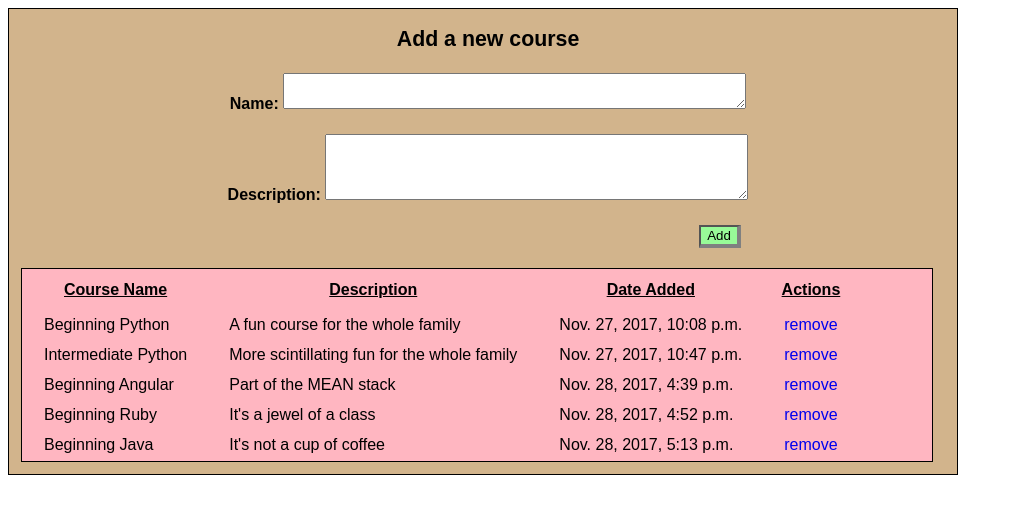
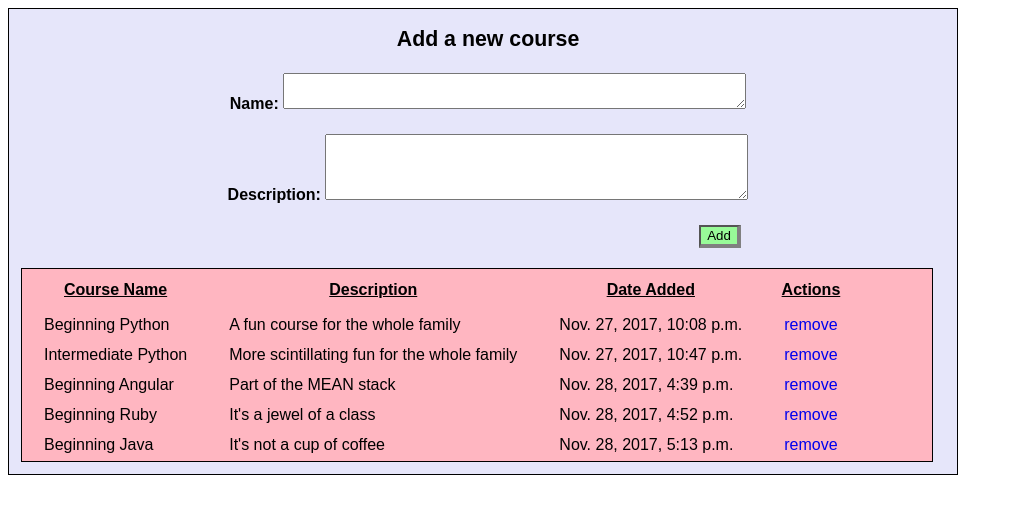
Before and after one commit to kswelch53/courses, a Django app: template apps/app_one/templates/app_one/index.html in a window 1280 px wide. Shown: the top 514 px of the page, without its empty margins (0-1013 px from the left). Run offline with Django 3.2, Linux system fonts and the light colour scheme; the template is opened without the code that fills it: values that come from a table or form of the project are taken from there, others are empty; data comes from the database, SQL or seed files in the repository; parts of the project's set-up code (start-up, migrations or seed data) failed here and were passed over.

Commit message:
initial commit

```diff
--- a/apps/app_one/static/app_one/css/style.css
+++ b/apps/app_one/static/app_one/css/style.css
@@ -112,6 +112,6 @@ th{
   display: block;
   width: 75%;
   height: auto;
-  background-color: tan;
+  background-color: lavender;
   border: 1px solid black;
 }
--- a/apps/app_one/views.py
+++ b/apps/app_one/views.py
@@ -3,7 +3,7 @@ from .models import Course
 from django.shortcuts import render, HttpResponse, redirect
 from django.contrib import messages
 
-# displays a forms on index.html that allows users to create and delete courses
+# displays a form on index.html that allows users to create and delete courses
 def index(request):
     print("This is index function in views.py")
     context = {
@@ -29,7 +29,7 @@ def addcourse(request):
         return redirect('/')
 
     # Else statement comes into play if length validations aren't met:
-    # This setup give only one error message; if both are invalid, only the first (class name) will show
+    # This setup gives only one error message; if both are invalid, only the first (class name) will show
     else:
         print("This is else statement")
     # Both inputs are too short
```
